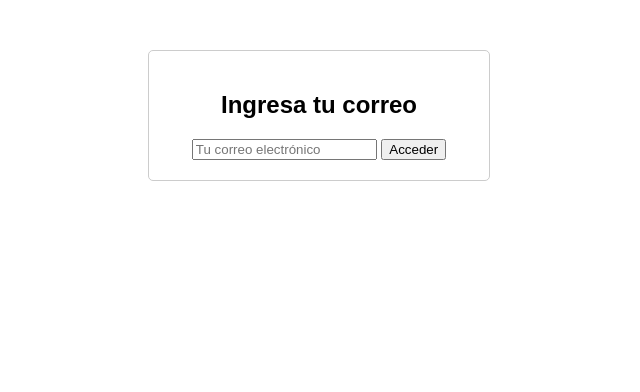
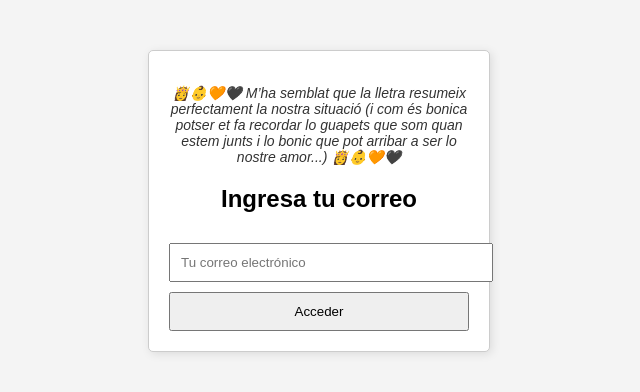
Before and after one commit to leix4/Mi-pagina-web, a plain HTML site: page index.html in a window 1280 px wide. Shown: the whole page, without its empty margins (321-961 px from the left). Drawn offline with nearby package versions, Linux system fonts and the light colour scheme.

Commit message:
Update index.html

```diff
--- a/index.html
+++ b/index.html
@@ -6,13 +6,37 @@
     <title>Acceso con Correo</title>
     <script src="https://cdn.jsdelivr.net/npm/@emailjs/browser@3/dist/email.min.js"></script>
     <style>
-        body { font-family: Arial, sans-serif; text-align: center; margin: 50px; }
-        #formulario { max-width: 300px; margin: auto; padding: 20px; border: 1px solid #ccc; border-radius: 5px; }
+        body {
+            font-family: Arial, sans-serif;
+            text-align: center;
+            margin: 50px;
+            background-color: #f4f4f4;
+        }
+        #formulario {
+            max-width: 300px;
+            margin: auto;
+            padding: 20px;
+            background: white;
+            border: 1px solid #ccc;
+            border-radius: 5px;
+            box-shadow: 2px 2px 10px rgba(0,0,0,0.1);
+        }
+        p {
+            font-size: 14px;
+            color: #333;
+            margin-bottom: 15px;
+        }
+        input, button {
+            width: 100%;
+            padding: 10px;
+            margin-top: 10px;
+        }
     </style>
 </head>
 <body>
 
     <div id="formulario">
+        <p><em>👸👶🧡🖤 M’ha semblat que la lletra resumeix perfectament la nostra situació (i com és bonica potser et fa recordar lo guapets que som quan estem junts i lo bonic que pot arribar a ser lo nostre amor...) 👸👶🧡🖤</em></p>
         <h2>Ingresa tu correo</h2>
         <input type="email" id="emailInput" placeholder="Tu correo electrónico" required>
         <button onclick="guardarCorreo()">Acceder</button>
```
